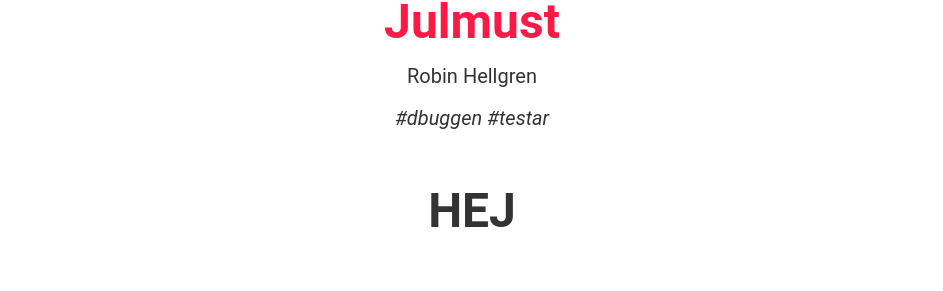
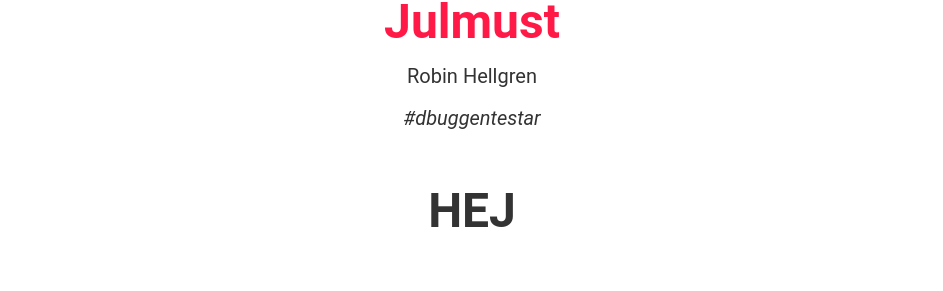
Before and after one commit to datasektionen/dbuggen, a Jekyll site: the page built from issues/5.html, in a window 1280 px wide and 900 px high, scrolled down 1953 px. Shown: the part 154-445 px from the top of the window, without its empty margins (168-1111 px from the left). Built offline with Jekyll 4.4.1, drawn with Linux system fonts in a browser that asks for light colours.

Commit message:
one tag instead of two for dbuggen testar

```diff
--- a/_posts/2015-12-01-julmust.md
+++ b/_posts/2015-12-01-julmust.md
@@ -2,7 +2,7 @@
 title: Julmust
 category: 5
 author: Robin Hellgren
-tags: dbuggen testar
+tags: dbuggentestar
 order: 1
 ---
 
```
